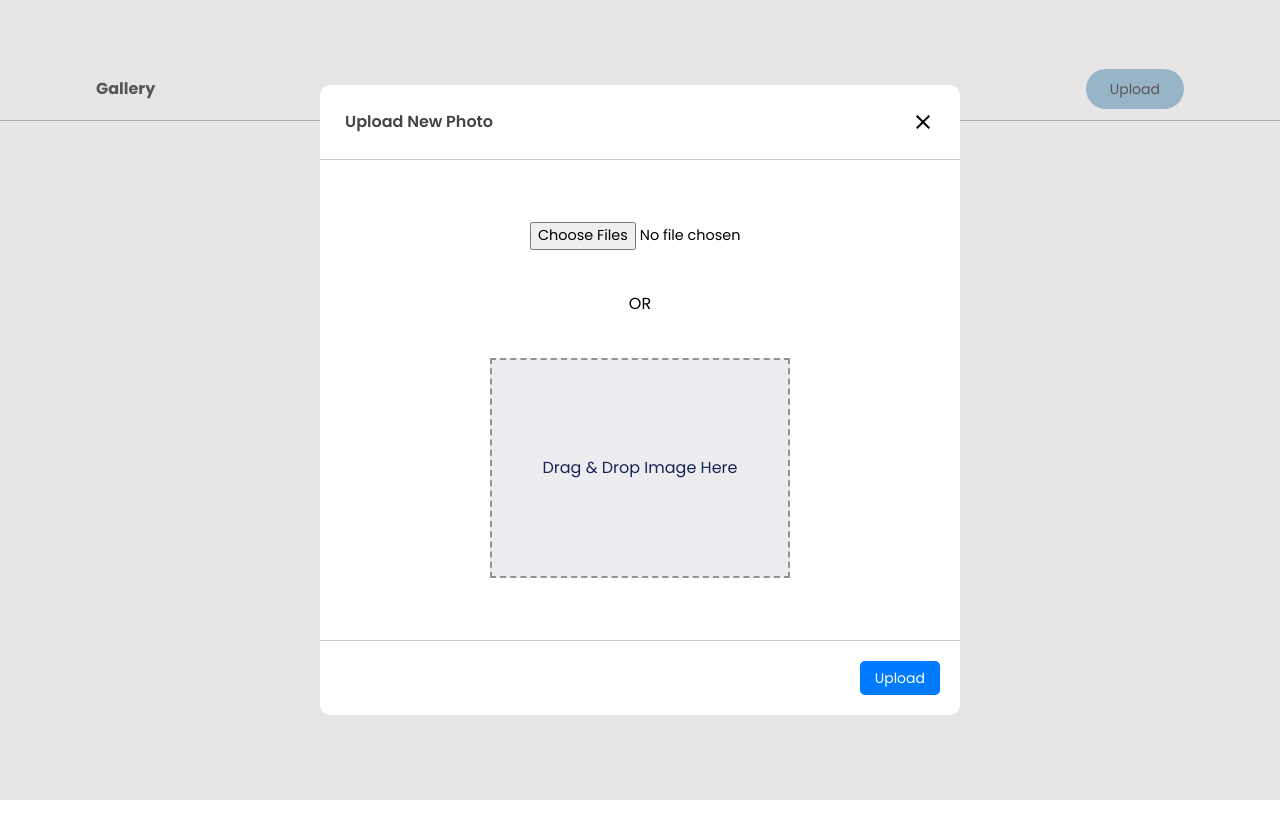
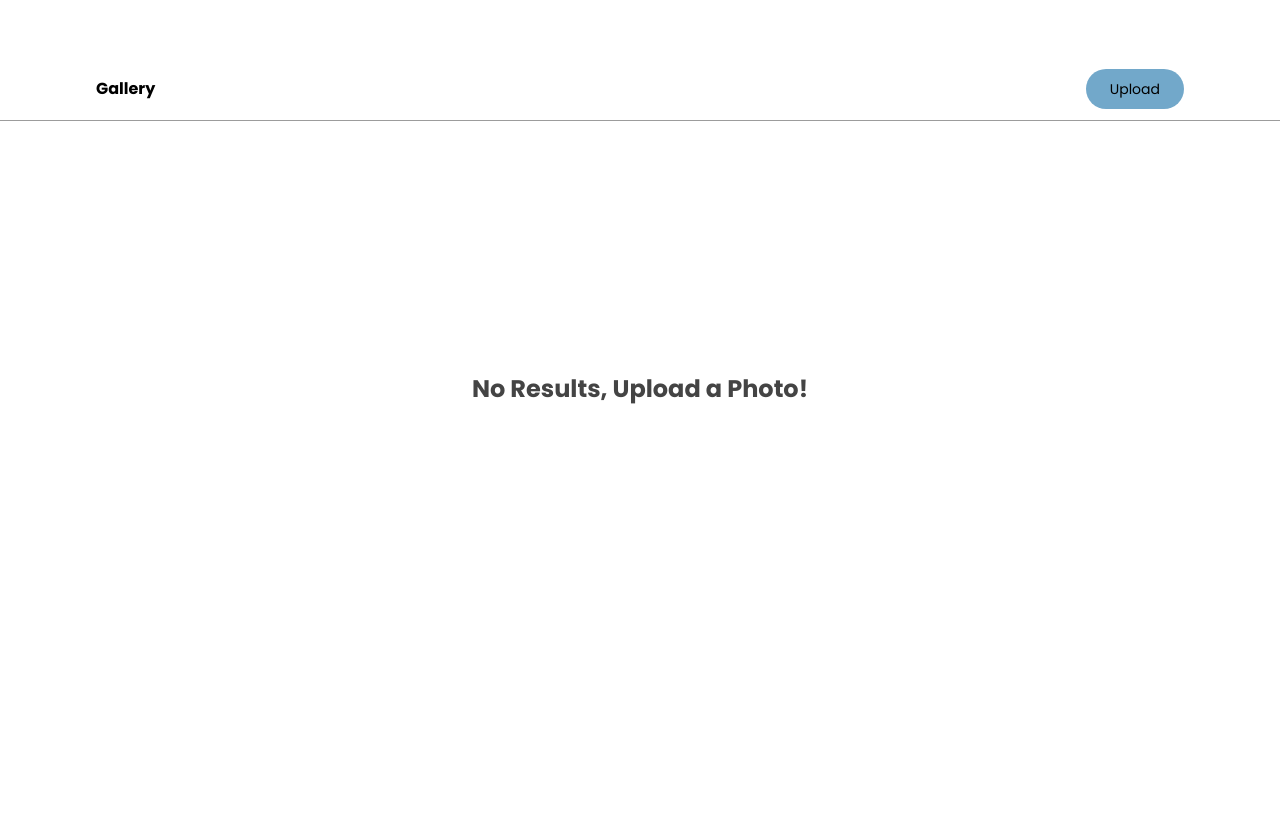
Before and after one commit to Ayamarmash/Nuxt, a Nuxt app: page / in a window 1280 px wide. Shown: the top 838 px of the page. Built offline with nearby package versions, Linux system fonts and the light colour scheme.

Commit message:
Add spinner

```diff
--- a/components/UploadImageModal.vue
+++ b/components/UploadImageModal.vue
@@ -3,14 +3,16 @@ import {defineEmits, ref} from 'vue';
 import {uploadImages} from "~/services/vintrackersAPI";
 import closeBtn from '../assets/icons/close.svg'
 import {imagesArray} from "~/composable/states";
+import Spinner from "vue-simple-spinner/src/components/Spinner.vue";
 
 const images = imagesArray();
 const emit = defineEmits(['closeModal']);
-let base64Images = ref([])
+const base64Images = ref([])
 let files: any[] = [];
-let valid = ref(true);
-let isDragging = ref(false);
+const valid = ref(true);
+const isDragging = ref(false);
 let inputElement: HTMLInputElement;
+const isLoading = ref(false);
 
 function closeModal() {
   emit('closeModal');
@@ -38,15 +40,23 @@ function convertToBase64(file) {
   }
 }
 
-function uploadImageClicked() {
-  uploadImages(base64Images.value).then(() => {
-    base64Images.value.forEach((image) => {
-      images.value.push({
-        url: image
-      })
-    })
-    removeAllSelected();
-  });
+async function uploadImageClicked() {
+  isLoading.value = true;
+  try {
+    await uploadImages(base64Images.value).then(() => {
+      base64Images.value.forEach((image) => {
+        images.value.push({
+          url: image
+        });
+      });
+      removeAllSelected();
+      alert('Image Uploaded Successfully')
+    });
+  } catch (error) {
+    alert('Error occurred during image upload:' + error);
+  } finally {
+    isLoading.value = false;
+  }
 }
 
 function onDragOver(e: any) {
@@ -97,7 +107,8 @@ function removeAllSelected() {
         <div class="text-base	font-semibold">Upload New Photo</div>
         <button class="close-btn" @click="closeModal"><img alt="close" :src="closeBtn"/></button>
       </div>
-      <div class="modal-input">
+      <Spinner size="50px" v-if="isLoading"></Spinner>
+      <div v-if="!isLoading" class="modal-input">
         <input multiple type="file" id="imageInput" accept="image/*" @change="handleUploadImage">
         <div style="font-size: 1em">OR</div>
         <div :class="{isDragging: isDragging}" class="text-blue-950	drag-and-drop-area" @dragover.prevent="onDragOver"
@@ -107,7 +118,7 @@ function removeAllSelected() {
         </div>
         <div v-if="!valid" class="text-sm text-red-600">Max Size: 2MB</div>
       </div>
-      <div v-if="base64Images.length > 0" class="preview-area">
+      <div v-if="base64Images.length > 0 && !isLoading" class="preview-area">
         <div v-for="(image, index) in base64Images" :key="index">
           <div @click="removeSelectedImage(image)" class="selected-image-wrapper">
             <div class="remove-selected">Remove</div>
@@ -224,6 +235,7 @@ function removeAllSelected() {
   width: 40vw;
   overflow-y: auto;
   align-self: center;
+
   > * {
     margin-left: 15px;
   }
--- a/package.json
+++ b/package.json
@@ -13,7 +13,10 @@
     "@nuxtjs/tailwindcss": "^6.11.4",
     "nuxt": "^3.11.1",
     "vue": "^3.4.21",
-    "vue-router": "^4.3.0"
+    "vue-router": "^4.3.0",
+    "vue-simple-spinner": "^1.2.10",
+    "vue-toast-notification": "^3.1.2",
+    "vue-toasted": "^1.1.28"
   },
   "devDependencies": {
     "tailwindcss": "^3.4.3"
--- a/pages/index.vue
+++ b/pages/index.vue
@@ -2,7 +2,8 @@
 import {ref} from "vue";
 import UploadImageModal from "~/components/UploadImageModal.vue";
 import Slider from "~/components/Slider.vue";
-let modalOpened = ref(true);
+import {imagesArray} from "~/composable/states";
+let modalOpened = ref(false);
 function openUploadModal(){
   modalOpened.value = true;
 }
@@ -18,7 +19,10 @@ function closeUploadModal(){
       <button class="upload-btn text-sm rounded-full" @click="openUploadModal">Upload</button>
     </header>
     <div class="gallery-main">
-      <Slider/>
+      <Slider v-if="imagesArray().value.length > 0"/>
+      <div v-if="imagesArray().value.length === 0" class="no-results">
+        No Results, Upload a Photo!
+      </div>
       <UploadImageModal v-if="modalOpened" @closeModal="closeUploadModal"/>
     </div>
   </div>
@@ -50,4 +54,14 @@ header {
   height: 100%;
 }
 
+.no-results{
+  text-align: center;
+  width: 100%;
+  height: fit-content;
+  padding-top: 250px;
+  font-weight: bolder;
+  color: #444444;
+  font-size: 1.5em;
+}
+
 </style>
--- a/services/vintrackersAPI.ts
+++ b/services/vintrackersAPI.ts
@@ -6,7 +6,7 @@ async function uploadImages(images: string[]) {
             const body = {
                 images: images
             };
-            const response = await fetch(baseAPI + '/upload/images/', { // Corrected URL
+            const response = await fetch(baseAPI + '/upload/images/', {
                 method: 'POST',
                 headers: {
                     'Content-Type': 'application/json'
```
Also changed, not shown: 1 other file (tests, documents, lock files or other folders).
